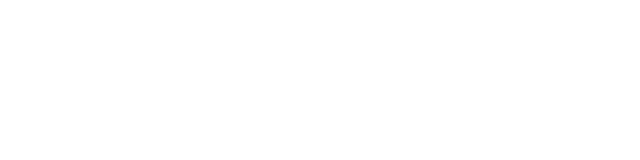
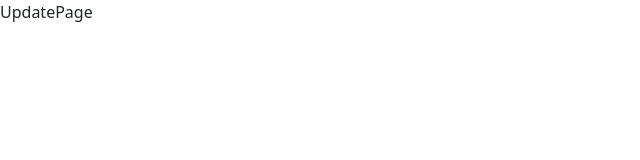
Before and after one commit to ethans2028/Calfus-Project, a React (Create React App) app in the folder client/: page /anomalies/1/update in a window 1280 px wide. Before the commit this address had no page. Shown: the top 160 px of the page, without its empty margins (0-640 px from the left). Built offline with nearby package versions, Linux system fonts and the light colour scheme.

Commit message:
Revert "delete update page"
This reverts commit ec6120ef39c55026f54b39652b6abc3b336a5db3.

```diff
--- a/client/src/App.jsx
+++ b/client/src/App.jsx
@@ -3,6 +3,7 @@ import {BrowserRouter as Router, Routes, Route} from "react-router-dom"
 import { Link } from 'react-router-dom';
 import AnomalyDetailPage from './routes/AnomalyDetailPage';
 import Login from './routes/Login';
+import UpdatePage from './routes/UpdatePage';
 import Cic from './routes/cic';
 import AuditPage from './routes/AuditPage';
 
@@ -12,6 +13,7 @@ const App = () => {
       <Routes>
         <Route exact path="/" element={<Login/>}/>
         <Route exact path="/cic" element={<Cic/>}/>
+        <Route exact path="/anomalies/:id/update" element={<UpdatePage/>}/>
         <Route exact path="/anomalies/:id" element={<AnomalyDetailPage/>}/>
         <Route exact path="/anomalies/:id/changes" element={<AuditPage/>}/>
       </Routes>
--- /dev/null
+++ b/client/src/routes/UpdatePage.jsx
@@ -0,0 +1,9 @@
+import React from 'react'
+
+const UpdatePage = () => {
+  return (
+    <div>UpdatePage</div>
+  )
+}
+
+export default UpdatePage
```
